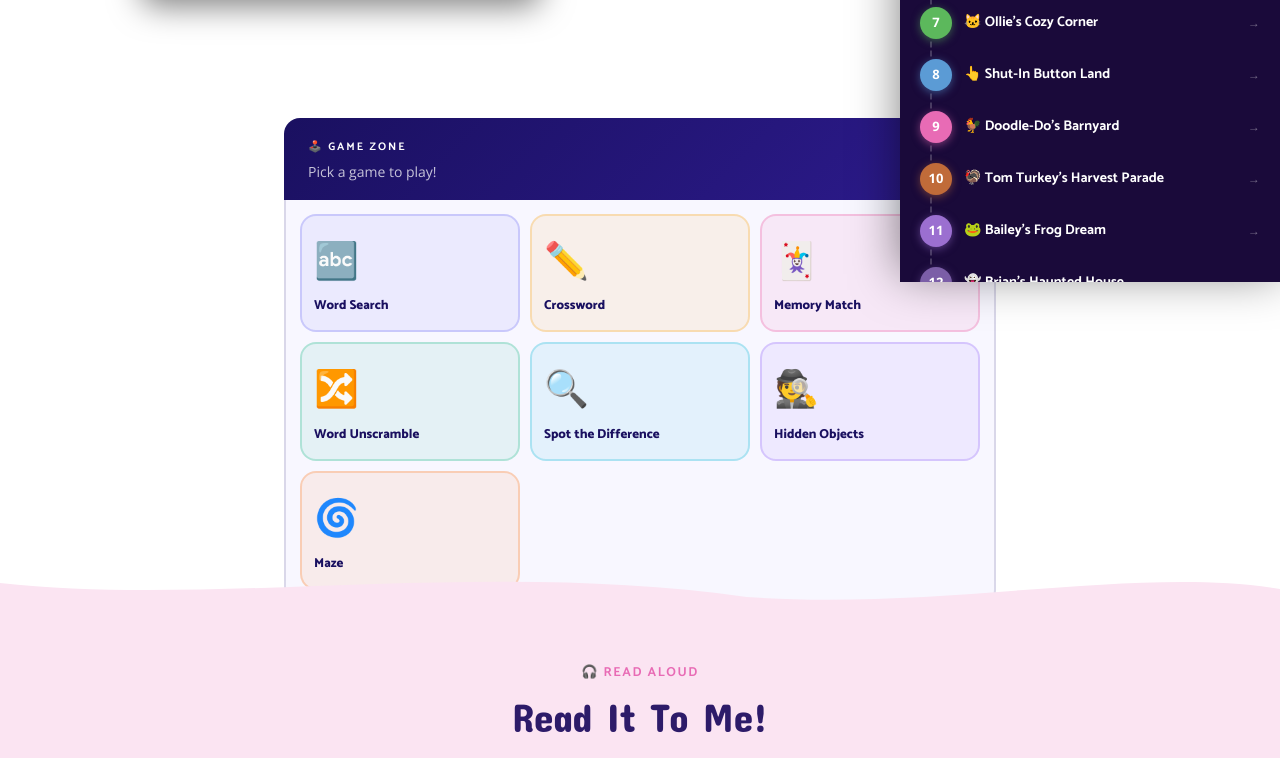
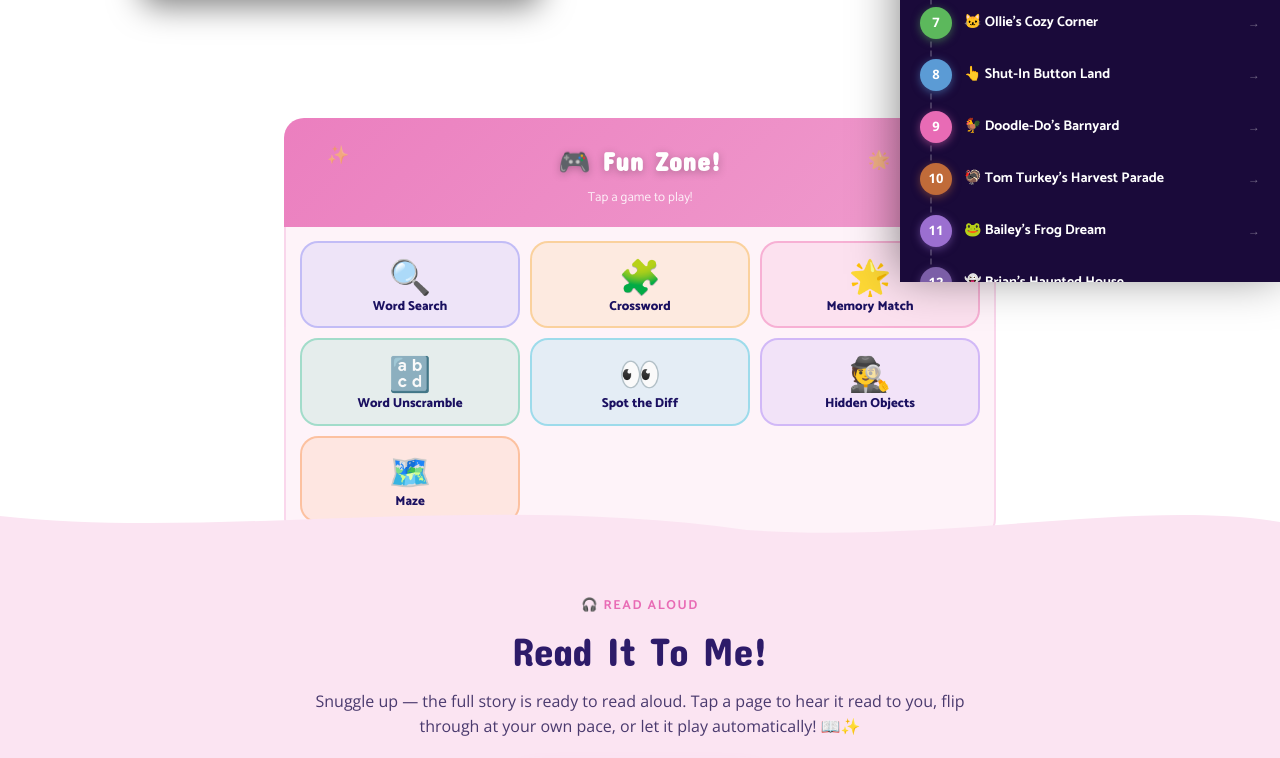
Before and after one commit to zpphillips-star/familyfables, a Next.js app: page /books/amber-the-dragon-keeper in a window 1280 px wide. Shown: the part 1198-1956 px from the top of the page. Built offline with nearby package versions, Linux system fonts and the light colour scheme.

Commit message:
Fun Zone redesign + Dream Land rename + remove character images from home

```diff
--- a/app/globals.css
+++ b/app/globals.css
@@ -914,7 +914,7 @@ section     { overflow-x: hidden; }
 /* ── BookGames card grid — single column on small phones (overridden below) ── */
 @media (max-width: 480px) {
   .book-games-grid {
-    grid-template-columns: 1fr !important;
+    grid-template-columns: repeat(2, 1fr) !important;
   }
 }
 
--- a/app/page.tsx
+++ b/app/page.tsx
@@ -127,7 +127,7 @@ const landDefs: LandDef[] = [
     id: "dream-ideas", bookSlug: "dream-ideas",
     index: 1,
     emoji: "🌙",
-    landName: "Dream Ideas Land",
+    landName: "Dream Land",
     tagline: "Your best idea ever is waiting in a dream",
     bookTitle: "Dream Ideas",
     coverImage: "/images/books/dream-ideas.png",
--- a/components/AdventureLand.tsx
+++ b/components/AdventureLand.tsx
@@ -264,31 +264,7 @@ export default function AdventureLand({
           </Link>
         </div>
 
-        {/* Character art — separate column, beside the cover, not overlapping */}
-        {characterImage && (
-          <div
-            className="adventure-char-wrap"
-            style={{
-              flex: "0 0 auto",
-              display: "flex",
-              alignItems: "flex-end",
-              justifyContent: "center",
-              width: "clamp(80px, 12vw, 160px)",
-              pointerEvents: "none",
-              filter: "drop-shadow(0 8px 16px rgba(0,0,0,0.35))",
-              animation: "adventureFloat 4s ease-in-out infinite",
-            }}
-          >
-            <Image
-              src={characterImage}
-              alt={characterAlt || "character"}
-              width={160}
-              height={200}
-              style={{ width: "100%", height: "auto", display: "block" }}
-              sizes="(max-width: 768px) 80px, 160px"
-            />
-          </div>
-        )}
+
 
         {/* Text + activities */}
         <div className="adventure-land-text" style={{ flex: "1 1 260px", minWidth: 220 }}>
--- a/components/BookGames.tsx
+++ b/components/BookGames.tsx
@@ -22,13 +22,13 @@ interface GameCard {
 }
 
 const GAME_CARDS: GameCard[] = [
-  { key: "wordsearch",  emoji: "🔤", title: "Word Search",         color: "#6366f1" },
-  { key: "crossword",   emoji: "✏️", title: "Crossword",           color: "#f59e0b" },
-  { key: "memory",      emoji: "🃏", title: "Memory Match",        color: "#ec4899" },
-  { key: "unscramble",  emoji: "🔀", title: "Word Unscramble",     color: "#10b981" },
-  { key: "finddiff",    emoji: "🔍", title: "Spot the Difference", color: "#06b6d4" },
+  { key: "wordsearch",  emoji: "🔍", title: "Word Search",         color: "#6366f1" },
+  { key: "crossword",   emoji: "🧩", title: "Crossword",           color: "#f59e0b" },
+  { key: "memory",      emoji: "🌟", title: "Memory Match",        color: "#ec4899" },
+  { key: "unscramble",  emoji: "🔡", title: "Word Unscramble",     color: "#10b981" },
+  { key: "finddiff",    emoji: "👀", title: "Spot the Diff",       color: "#06b6d4" },
   { key: "hidden",      emoji: "🕵️", title: "Hidden Objects",      color: "#8b5cf6" },
-  { key: "maze",        emoji: "🌀", title: "Maze",                color: "#f97316" },
+  { key: "maze",        emoji: "🗺️", title: "Maze",                color: "#f97316" },
 ];
 
 interface Props {
@@ -58,46 +58,59 @@ export default function BookGames({ slug, accentColor }: Props) {
 
   return (
     <>
-      {/* Game Zone section */}
+      {/* Fun Zone section */}
       <div style={{ maxWidth: 760, margin: "0 auto", padding: "48px 24px 8px" }}>
-        {/* Dark gradient header bar */}
+
+        {/* Playful Fun Zone header */}
         <div
           style={{
-            background: "linear-gradient(135deg, #1a1060 0%, #2d1b8e 100%)",
-            borderRadius: "16px 16px 0 0",
-            padding: "20px 24px 16px",
+            background: `linear-gradient(135deg, ${accentColor}dd 0%, ${accentColor}aa 100%)`,
+            borderRadius: "20px 20px 0 0",
+            padding: "22px 28px 18px",
+            textAlign: "center",
+            position: "relative",
+            overflow: "hidden",
           }}
         >
+          {["✨","⭐","🌟"].map((s, i) => (
+            <span key={i} aria-hidden="true" style={{
+              position: "absolute",
+              fontSize: 18,
+              opacity: 0.45,
+              top: `${[20, 50, 25][i]}%`,
+              left: `${[6, 88, 82][i]}%`,
+              pointerEvents: "none",
+            }}>{s}</span>
+          ))}
           <p
             style={{
-              fontSize: 11,
-              fontWeight: 700,
-              textTransform: "uppercase",
-              letterSpacing: "0.18em",
+              fontSize: "clamp(20px, 4vw, 26px)",
+              fontWeight: 900,
               color: "#fff",
-              marginBottom: 4,
-              fontFamily: "var(--font-catamaran),'Catamaran',sans-serif",
-              fontVariant: "small-caps",
+              margin: 0,
+              fontFamily: "var(--font-concert-one),'Concert One',cursive",
+              textShadow: "0 2px 8px rgba(0,0,0,0.25)",
+              letterSpacing: "0.03em",
             }}
           >
-            🕹️ GAME ZONE
+            🎮 Fun Zone!
           </p>
-          <p style={{ fontSize: 14, color: "rgba(255,255,255,0.75)", margin: 0 }}>
-            Pick a game to play!
+          <p style={{ fontSize: 13, color: "rgba(255,255,255,0.85)", margin: "4px 0 0", fontFamily: "var(--font-catamaran),'Catamaran',sans-serif" }}>
+            Tap a game to play!
           </p>
         </div>
 
-        {/* 2-column (3-column on ≥600px) game card grid */}
+        {/* 3-column game card grid */}
         <div
           className="book-games-grid"
           style={{
             display: "grid",
-            gridTemplateColumns: "repeat(2, 1fr)",
+            gridTemplateColumns: "repeat(3, 1fr)",
             gap: 10,
-            background: "#f8f7ff",
-            borderRadius: "0 0 16px 16px",
+            background: `${accentColor}14`,
+            borderRadius: "0 0 20px 20px",
             padding: "14px",
-            border: "2px solid #1a106022",
+            border: `2px solid ${accentColor}35`,
             borderTop: "none",
           }}
         >
@@ -108,36 +121,38 @@ export default function BookGames({ slug, accentColor }: Props) {
               style={{
                 display: "flex",
                 flexDirection: "column",
-                alignItems: "flex-start",
+                alignItems: "center",
+                justifyContent: "center",
                 gap: 6,
-                padding: "14px 12px",
-                borderRadius: 16,
-                border: `2px solid ${card.color}40`,
-                background: `${card.color}15`,
+                padding: "16px 10px 12px",
+                borderRadius: 18,
+                border: `2px solid ${card.color}50`,
+                background: `${card.color}1a`,
                 cursor: "pointer",
-                textAlign: "left",
+                textAlign: "center",
                 transition: "transform 0.15s, box-shadow 0.15s, border-color 0.15s",
               }}
               onMouseEnter={e => {
                 const btn = e.currentTarget as HTMLButtonElement;
-                btn.style.transform = "translateY(-3px)";
-                btn.style.boxShadow = `0 8px 20px ${card.color}44`;
-                btn.style.borderColor = `${card.color}80`;
+                btn.style.transform = "translateY(-4px) scale(1.04)";
+                btn.style.boxShadow = `0 8px 20px ${card.color}55`;
+                btn.style.borderColor = `${card.color}99`;
               }}
               onMouseLeave={e => {
                 const btn = e.currentTarget as HTMLButtonElement;
                 btn.style.transform = "";
                 btn.style.boxShadow = "";
-                btn.style.borderColor = `${card.color}40`;
+                btn.style.borderColor = `${card.color}50`;
               }}
             >
-              <span style={{ fontSize: 36 }}>{card.emoji}</span>
+              <span style={{ fontSize: 34, lineHeight: 1 }}>{card.emoji}</span>
               <div
                 style={{
                   fontWeight: 800,
-                  fontSize: 13,
+                  fontSize: "clamp(11px, 2vw, 13px)",
                   color: "#1a1060",
                   fontFamily: "var(--font-catamaran),'Catamaran',sans-serif",
+                  lineHeight: 1.2,
                 }}
               >
                 {card.title}
--- a/lib/books.ts
+++ b/lib/books.ts
@@ -62,7 +62,7 @@ export const books: Book[] = [
   },
   {
     id: "dream-ideas",
-    slug: "dream-ideas", landName: "Dream Ideas Land", landEmoji: "🌙",
+    slug: "dream-ideas", landName: "Dream Land", landEmoji: "🌙",
     title: "Dream Ideas",
     description:
       "Warning: may cause extremely vivid dreams about ice cream, rocket ships, and talking animals. This bedtime singalong is the sneakiest way to get kids excited about sleep — set to a tune so catchy it'll be stuck in your head until Thursday. Perfect for: fans of Llama Llama Red Pajama, Goodnight Moon.",
```
